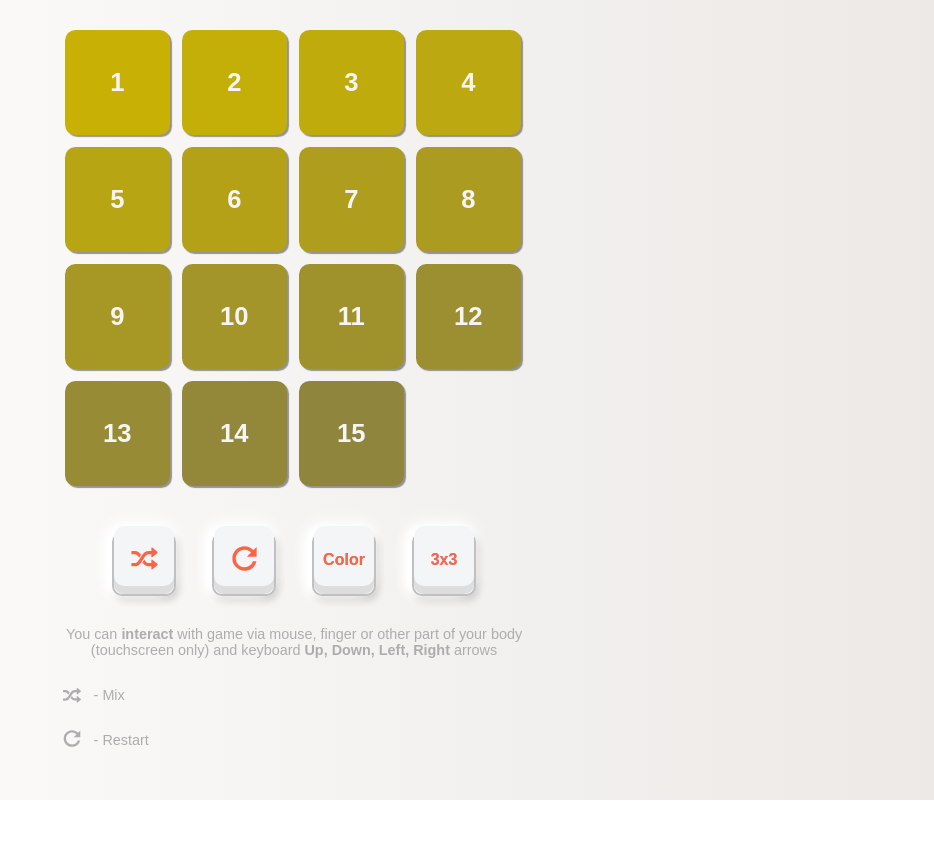
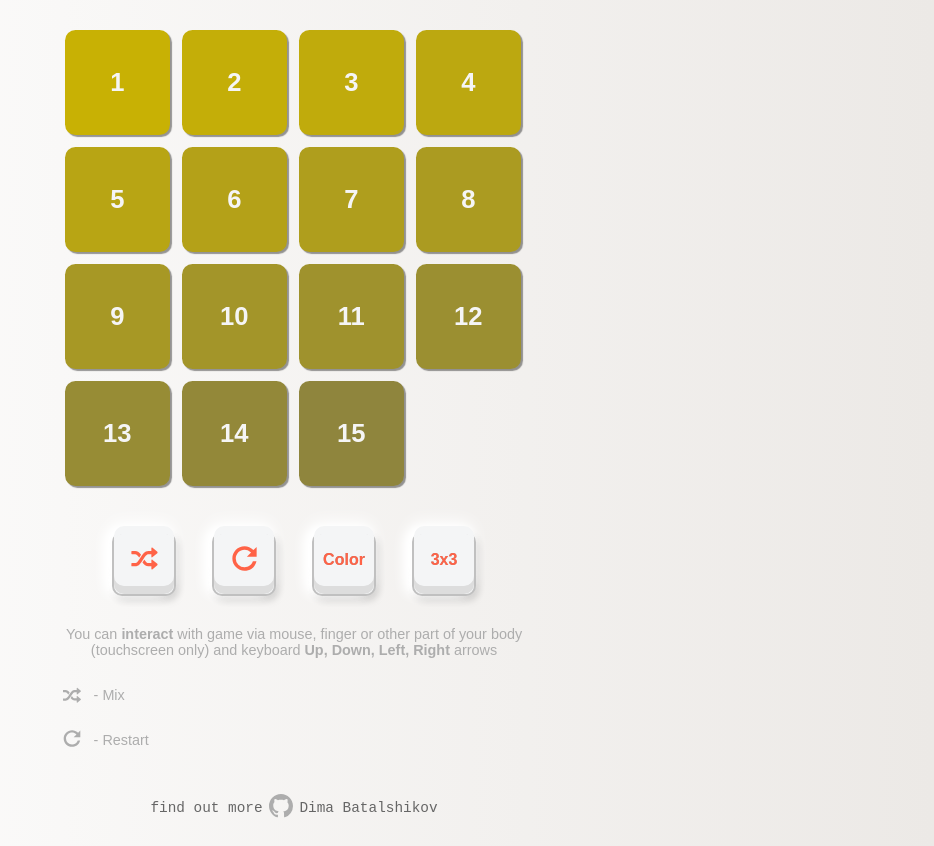
Before and after one commit to DamianDream/puzzle, a website: page src/index.pug in a window 1280 px wide. Shown: the whole page, without its empty margins (346-1280 px from the left). Before the commit the page ends 800 px from the top, so only its background shows below. Drawn offline with nearby package versions, Linux system fonts and the light colour scheme; files that its build step writes are made by us from their sources.

Commit message:
create signature

```diff
--- a/src/css/index.styl
+++ b/src/css/index.styl
@@ -136,6 +136,28 @@ body
       align-items: center
       gap: .6rem
 
+.signature
+  font: .9rem monospace, sans-serif
+  display: grid
+  place-content: center
+
+  &Link
+    display: flex
+    gap: .4rem
+    align-items: center
+    padding: 1rem
+
+    span
+      color: inherit
+
+    a
+      text-decoration: none
+      color: inherit
+      cursor: pointer
+
+      &:hover
+        color: tomato
+
 // Utility class
 .border
   border: 1px solid red
--- a/src/index.pug
+++ b/src/index.pug
@@ -7,18 +7,8 @@ html(lang="ru")
         meta(name="viewport" content="width=device-width, initial-scale=1.0")
         link(rel="stylesheet" href="./css/index.css")
     body
-
-        - var arr = new Array(16).fill(0).map((_item, index) => index + 1);
-
         .game(data-is-shuffled=false)
-
-            .game-switch
-
             .puzzle
-                 // each item in arr
-                 //     button.item(data-matrix-id=item)
-                 //             span.itemVal= item
-
             .utils
                 .utilsControls
                     button.button#shuffle
@@ -52,5 +42,13 @@ html(lang="ru")
                     span.utilsDescriptionNote
                         span <svg fill="#adadad" width="24px" height="24px" viewBox="0 -2 32 32" xmlns="http://www.w3.org/2000/svg"><path d="M27.1 14.313V5.396L24.158 8.34c-2.33-2.325-5.033-3.503-8.11-3.503C9.902 4.837 4.901 9.847 4.899 16c.001 6.152 5.003 11.158 11.15 11.16 4.276 0 9.369-2.227 10.836-8.478l.028-.122h-3.23l-.022.068c-1.078 3.242-4.138 5.421-7.613 5.421a8 8 0 0 1-5.691-2.359A7.993 7.993 0 0 1 8 16.001c0-4.438 3.611-8.049 8.05-8.049 2.069 0 3.638.58 5.924 2.573l-3.792 3.789H27.1z"/></svg>
                         p.utilsDescriptionText - Restart
-
+        .signature
+            .signatureLink
+                span find out more
+                span
+                    <svg width="24px" height="24px" viewBox="0 0 16 16" xmlns="http://www.w3.org/2000/svg">
+                        <path fill-rule="evenodd" clip-rule="evenodd" d="M7.976 0A7.977 7.977 0 000 7.976c0 3.522 2.3 6.507 5.431 7.584.392.049.538-.196.538-.392v-1.37c-2.201.49-2.69-1.076-2.69-1.076-.343-.93-.881-1.175-.881-1.175-.734-.489.048-.489.048-.489.783.049 1.224.832 1.224.832.734 1.223 1.859.88 2.3.685.048-.538.293-.88.489-1.076-1.762-.196-3.621-.881-3.621-3.964 0-.88.293-1.566.832-2.153-.05-.147-.343-.978.098-2.055 0 0 .685-.196 2.201.832.636-.196 1.322-.245 2.007-.245s1.37.098 2.006.245c1.517-1.027 2.202-.832 2.202-.832.44 1.077.146 1.908.097 2.104a3.16 3.16 0 01.832 2.153c0 3.083-1.86 3.719-3.62 3.915.293.244.538.733.538 1.467v2.202c0 .196.146.44.538.392A7.984 7.984 0 0016 7.976C15.951 3.572 12.38 0 7.976 0z" fill="#adadad"/>
+                    </svg>
+                span
+                    a(href='https://github.com/DamianDream') Dima Batalshikov
         script(src="./js/index.js" type="module")
```
Also changed, not shown: docs/css/index.css, docs/index.html.
